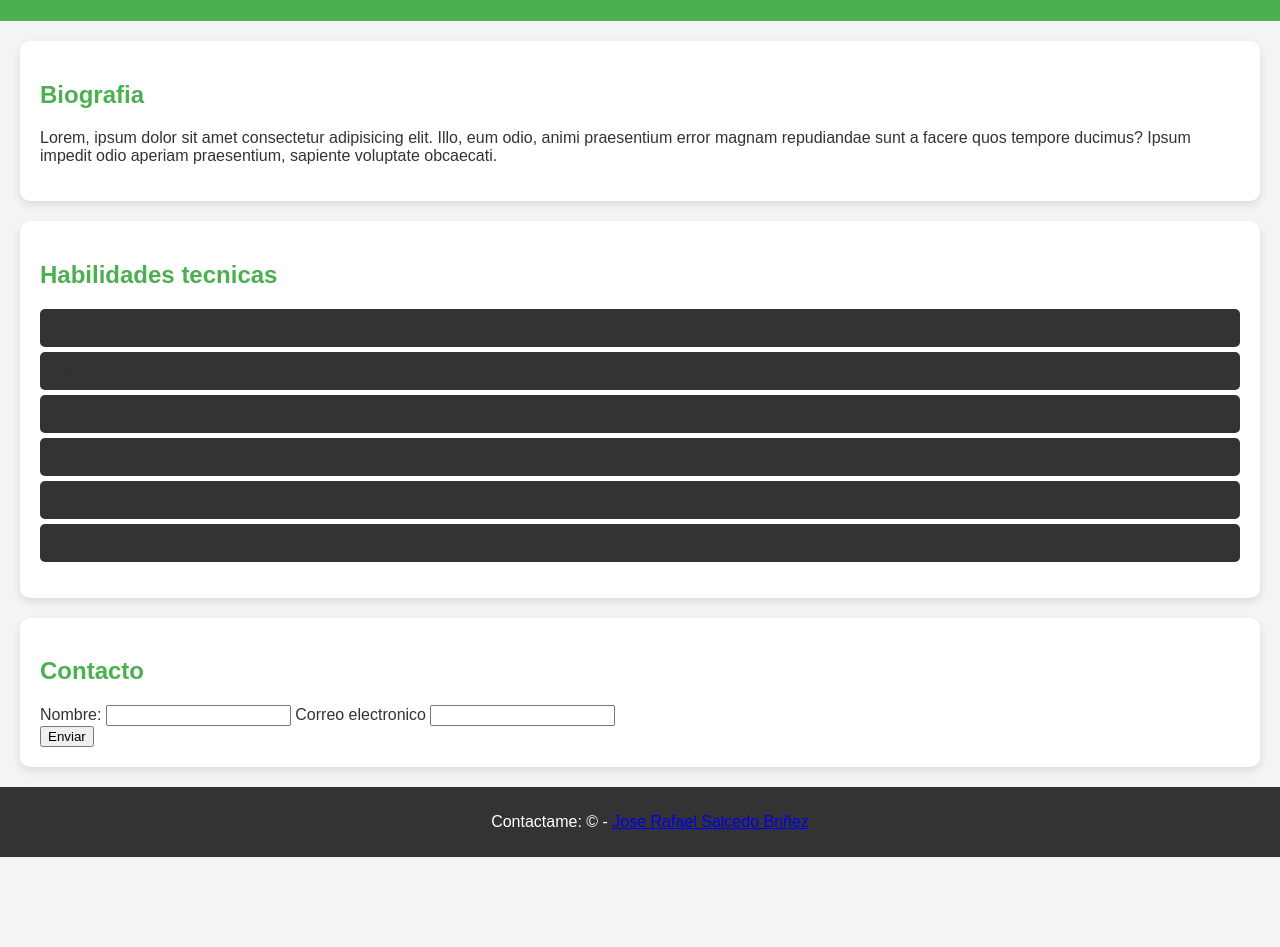
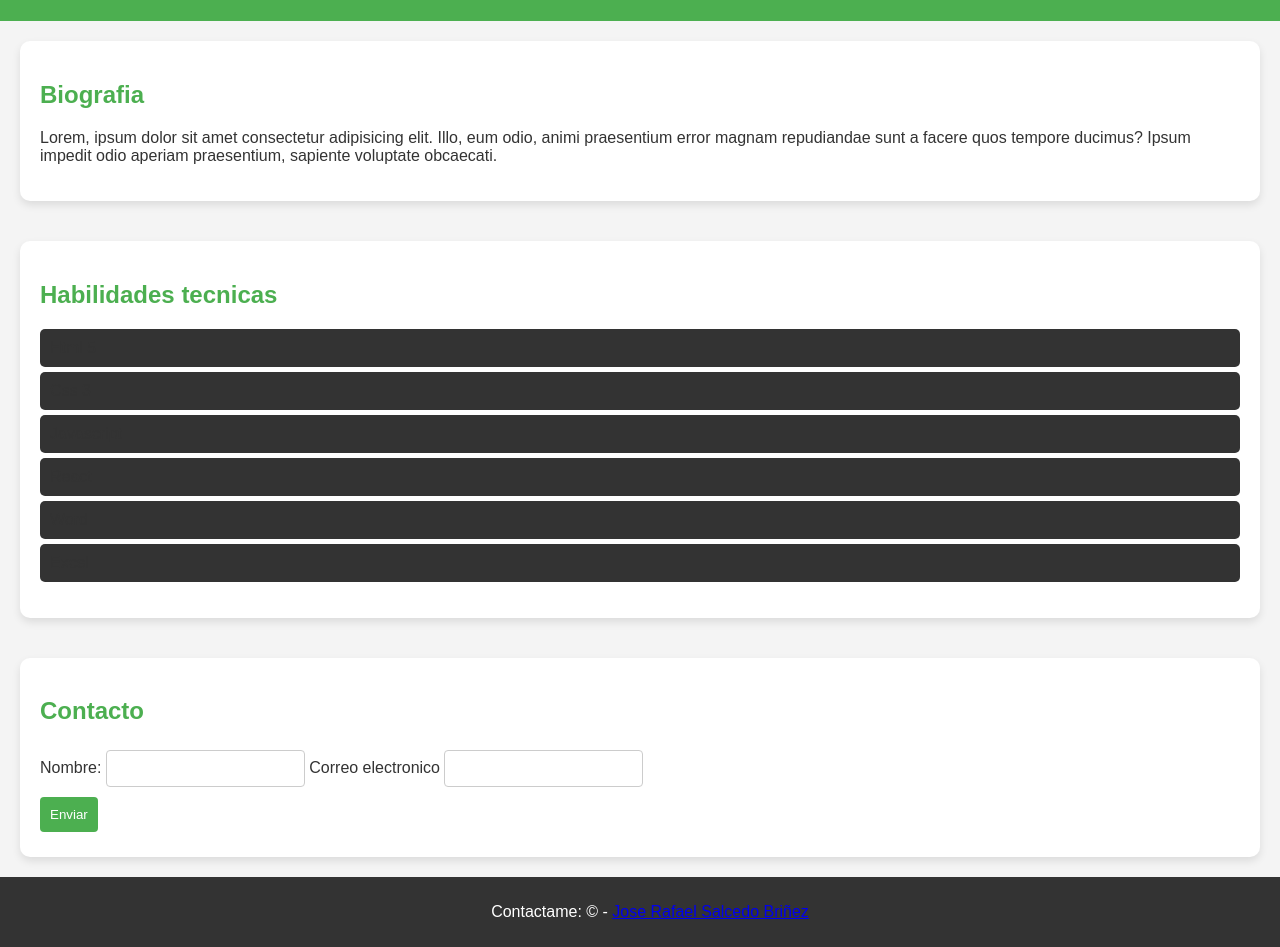
Before and after one commit to Joserafa20/Lab17, a plain HTML site: page index.html in a window 1280 px wide. Shown: the part 99-1046 px from the top of the page. Before the commit the page ends 956 px from the top, so only its background shows below. Drawn offline with Linux system fonts and the light colour scheme.

Commit message:
formulario

```diff
--- a/assent/style.css
+++ b/assent/style.css
@@ -46,3 +46,30 @@ footer{
     width: 100%;
     bottom: 0;
 }
+
+/*Estilo FLEXBOX */
+body{
+    display: flex;
+    flex-direction: column;
+    justify-content: space-between;
+    height: 100vh;
+}
+
+/*Estilo formulario y botones*/
+input, button{
+    padding: 10px;
+    margin: 5px 0;
+    border-radius: 4px;
+    border: 1px solid #ccc;
+}
+
+button{
+    background-color: #4caf50;
+    color: white;
+    border: none;
+    cursor: pointer;
+}
+
+button:hover{
+    background-color: #45a049;
+}
```
